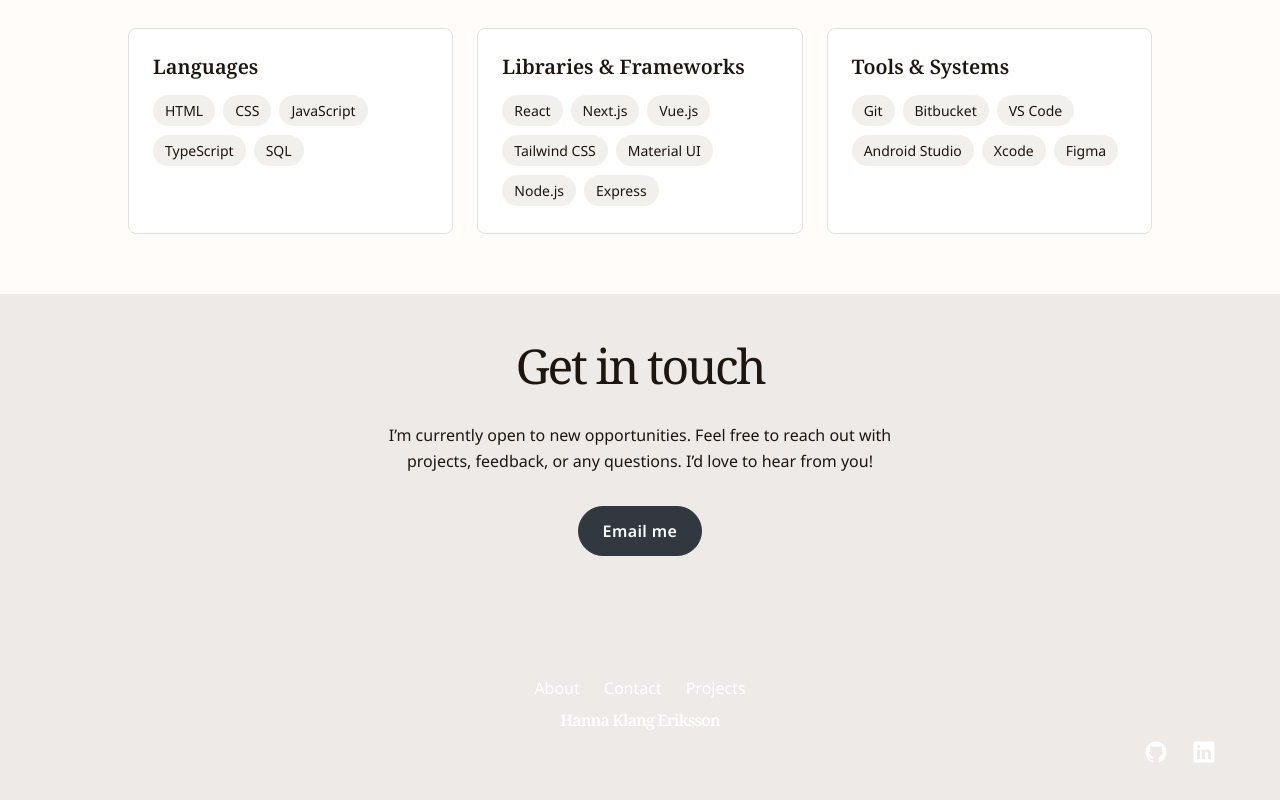
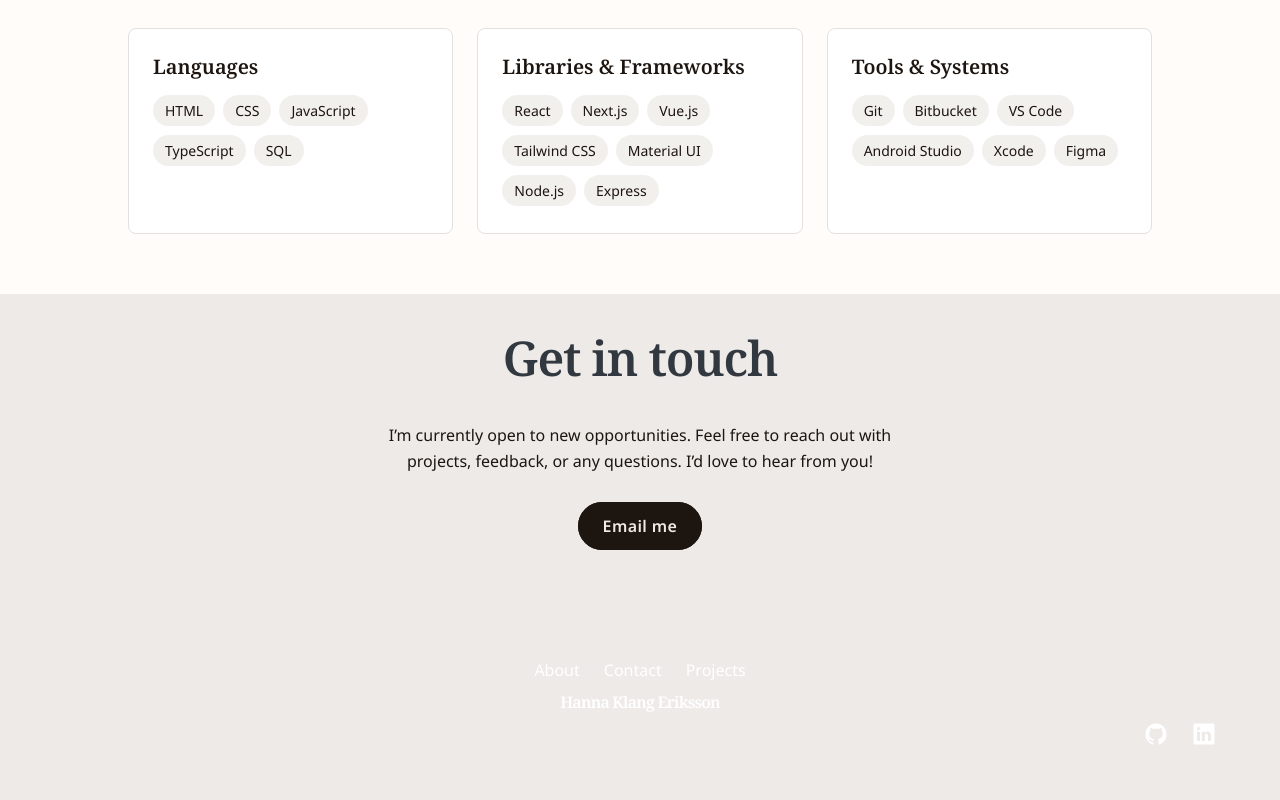
Before and after one commit to Hannahelenas/hanna-portfolio-next-v1, a Next.js app: page / in a window 1280 px wide. Shown: the part 1973-2773 px from the top of the page. Built offline with nearby package versions, Linux system fonts and the light colour scheme.

Commit message:
Refractor contact section, change text styles.

```diff
--- a/app/components/ContactSection.tsx
+++ b/app/components/ContactSection.tsx
@@ -1,31 +1,27 @@
 "use client";
+
+import PrimaryButtonLink from "./common/PrimaryButtonLink";
 
 const email = "hanna.klang.eriksson@gmail.com";
 
 export default function ContactSection() {
   return (
-    <section id="contact" className="py-12 max-w-6xl mx-auto px-5 ">
+    <section id="contact" className="py-10 max-w-6xl mx-auto px-5 ">
       <div className="flex flex-col items-center">
-        <h2 className="font-serif-custom text-4xl lg:text-5xl tracking-tighter">
+        <h2
+          className="font-serif-custom text-4xl lg:text-5xl tracking-tight
+        font-semibold text-(--color-text-secondary) mb-10"
+        >
           Get in touch
         </h2>
-        <p className="mt-8 sm:w-3/4 lg:w-5/9 text-center leading-relaxed">
+        <p className="mb-10 sm:w-3/4 lg:w-5/9 text-center leading-relaxed">
           I’m currently open to new opportunities. Feel free to reach out with
           projects, feedback, or any questions. I’d love to hear from you!
         </p>
-        <div className="mt-8 mb-8">
-          <a
-            href={`mailto:${email}`}
-            className="bg-(--color-text-secondary) border
-            border-(--color-text-secondary)
-            px-6 py-3 rounded-full text-(--color-text-light)
-            transition-all duration-300 ease-in-out
-            hover:cursor-pointer hover:bg-transparent
-            hover:text-black hover:border-(--color-text-secondary)
-            font-semibold tracking-wide inline-block text-center"
-          >
+        <div className="mb-10">
+          <PrimaryButtonLink href={`mailto:${email}`}>
             Email me
-          </a>
+          </PrimaryButtonLink>
         </div>
       </div>
     </section>
```
